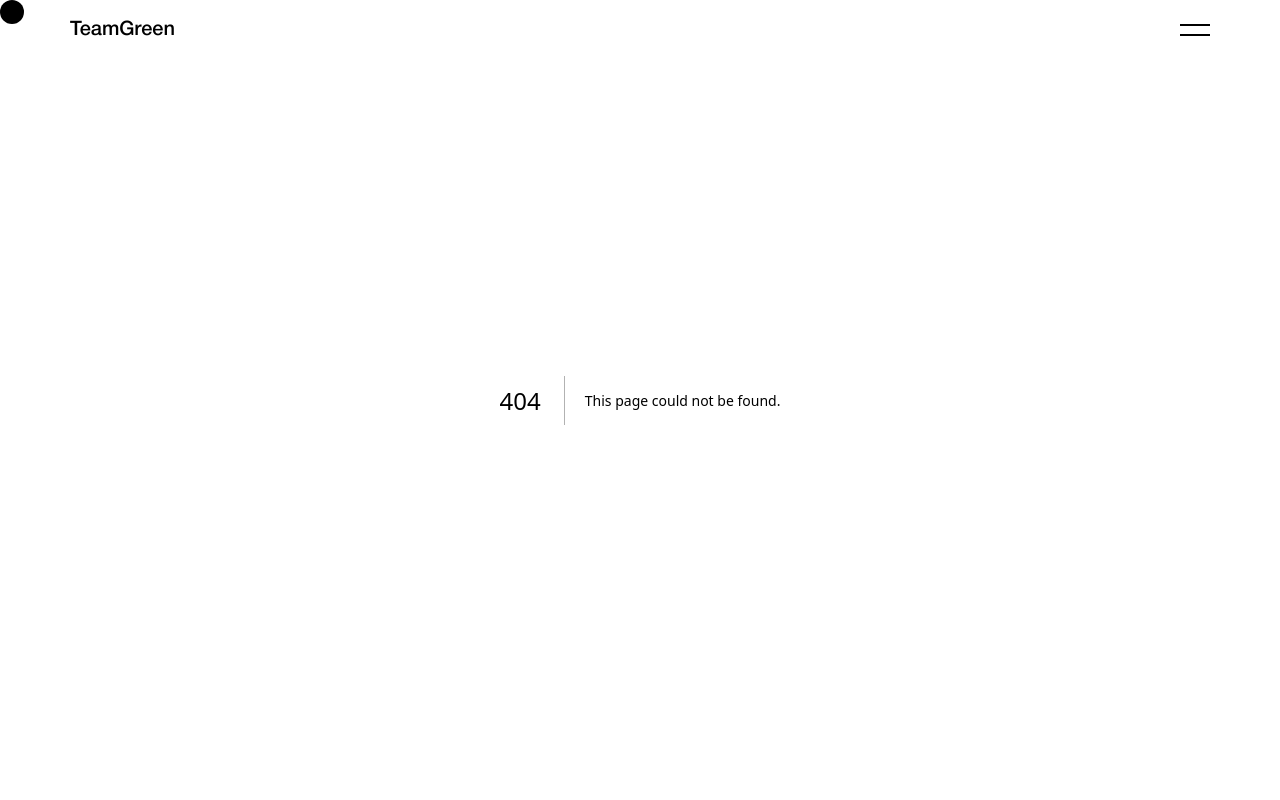
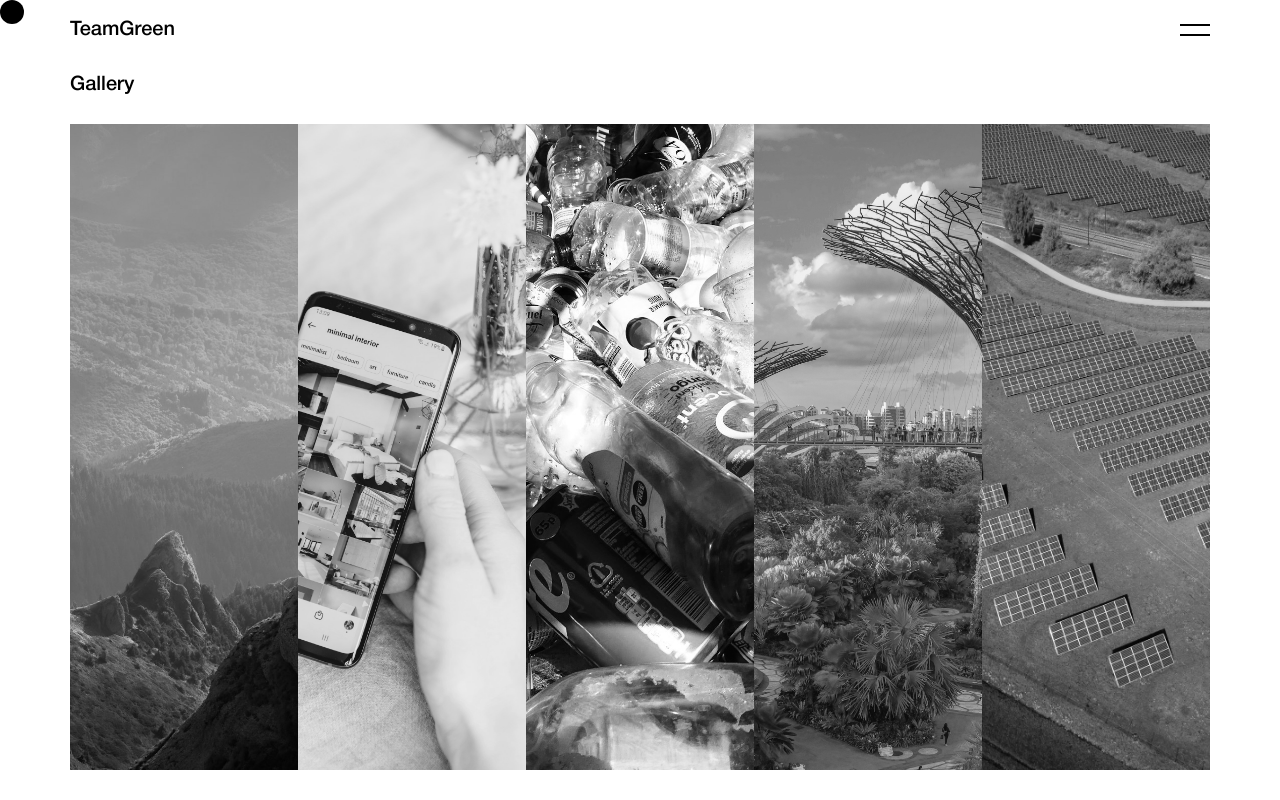
Before and after one commit to farkhanmhd/teamgreen, a Next.js app: page /gallery in a window 1280 px wide. Before the commit this address had no page. Shown: the top 800 px of the page. Built offline with nearby package versions, Linux system fonts and the light colour scheme.

Commit message:
Added gallery page

```diff
--- /dev/null
+++ b/src/app/gallery/page.js
@@ -0,0 +1,43 @@
+import GalleryImage from '../ui/components/GalleryImage';
+
+const GalleryPage = () => {
+  const galleryData = [
+    {
+      image: '/images/gallery-1.jpg',
+      caption:
+        'Preserving the Pristine: Our Digital Actions for a Greener Tomorrow.',
+    },
+    {
+      image: '/images/gallery-2.jpg',
+      caption:
+        'Connected for Change: Harnessing Technology for Environmental Good.',
+    },
+    {
+      image: '/images/gallery-3.jpg',
+      caption: 'Turning Waste into Worth: The Cycle of Renewal Begins with Us.',
+    },
+    {
+      image: '/images/gallery-4.jpg',
+      caption:
+        'Oases in the Concrete Jungle: Cultivating Green Spaces in Urban Hearts.',
+    },
+    {
+      image: '/images/gallery-5.jpg',
+      caption: 'Energizing the Future: Clean Power for a Sustainable World.',
+    },
+  ];
+  return (
+    <main className="h-[100dvh] bg-white px-[30px] pb-[50px] pt-[70px] lg:px-[50px] xl:px-[70px]">
+      <section className="h-full">
+        <h1 className="mb-5 h-[5%] text-sm font-medium">Gallery</h1>
+        <ul className="flex h-[95%] flex-col overflow-hidden xl:flex-row">
+          {galleryData.map((image, index) => (
+            <GalleryImage key={index} {...image} />
+          ))}
+        </ul>
+      </section>
+    </main>
+  );
+};
+
+export default GalleryPage;
--- /dev/null
+++ b/src/app/ui/components/GalleryImage.js
@@ -0,0 +1,39 @@
+'use client';
+
+import { useAtomValue } from 'jotai';
+import { firstLoadAtom } from '@/app/states/state';
+import gsap from 'gsap';
+import { useGSAP } from '@gsap/react';
+import Image from 'next/image';
+import { isMobile } from '@/app/utils/utils';
+
+const GalleryImage = ({ image, caption }) => {
+  const isFirstLoad = useAtomValue(firstLoadAtom);
+  useGSAP(() => {
+    gsap.to('.gallery-image', {
+      opacity: 1,
+      stagger: 0.1,
+      delay: isFirstLoad && 3.5,
+    });
+  });
+  return (
+    <li className="gallery-image group h-[20%] flex-[1] overflow-hidden opacity-0 duration-300 hover:flex-[3] xl:h-full xl:max-h-full">
+      <figure className="relative h-full">
+        <Image
+          src={image}
+          alt="gallery-image"
+          width={1000}
+          height={1000}
+          className="absolute left-0 top-0 h-full w-full object-cover grayscale duration-300 group-hover:grayscale-0"
+        />
+        <figcaption className="absolute h-full w-full bg-black/50 opacity-0 duration-300 group-hover:opacity-100 group-hover:delay-300">
+          <p className="flex h-full w-full items-center justify-center text-center font-medium text-white delay-300 duration-300 lg:text-sm">
+            {caption}
+          </p>
+        </figcaption>
+      </figure>
+    </li>
+  );
+};
+
+export default GalleryImage;
```
